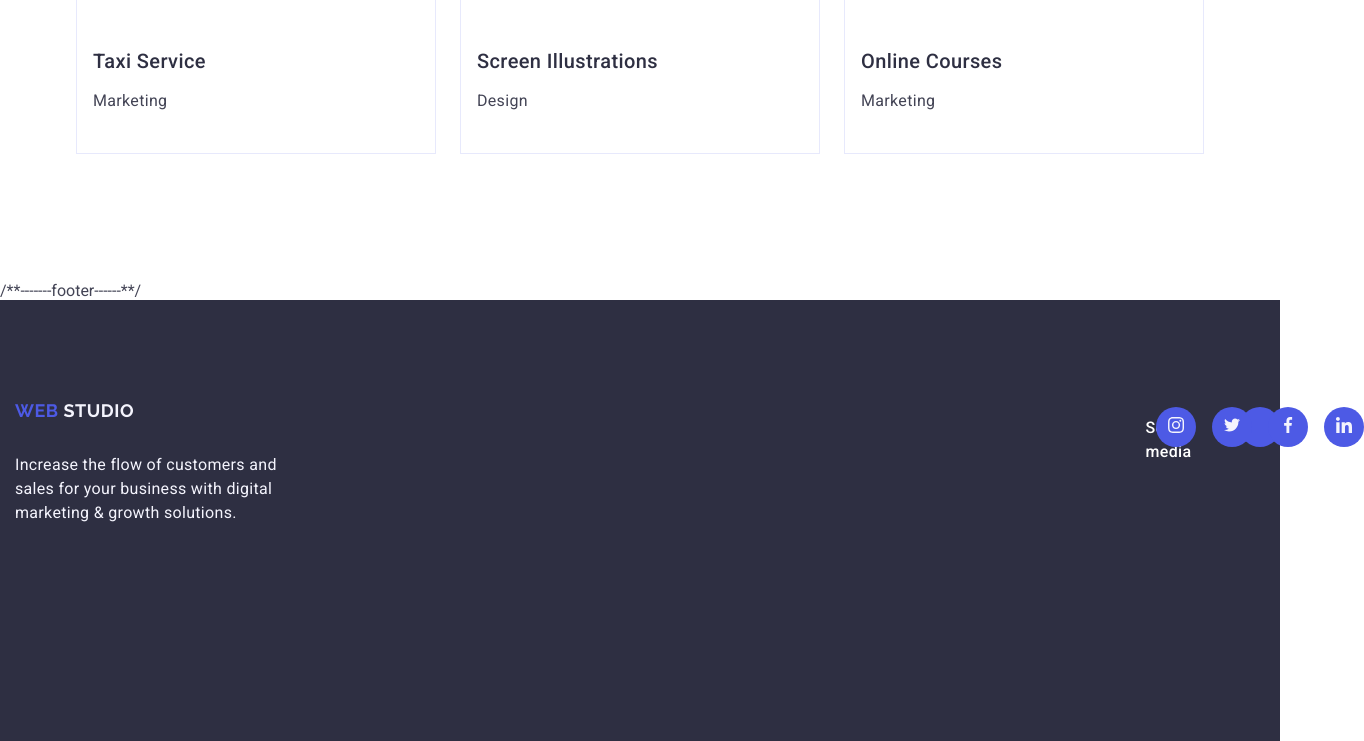
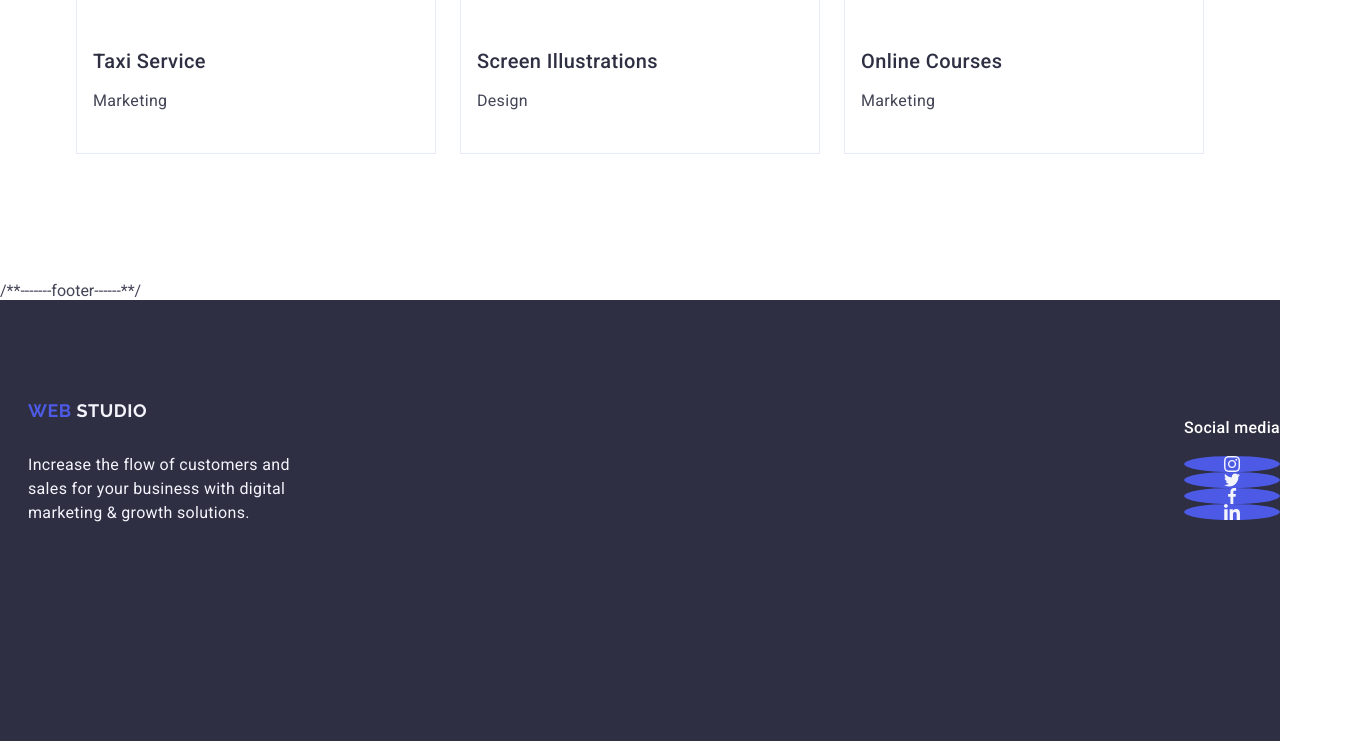
Before and after one commit to Ostolbiney/goit-markup-hw-04, a plain HTML site: page index.html in a window 1280 px wide. Shown: the part 3191-3932 px from the top of the page, 1364 px wide, since content can reach past the window. Drawn offline with nearby package versions, Linux system fonts and the light colour scheme.

Commit message:
hw04-4.0

```diff
--- a/css/styles.css
+++ b/css/styles.css
@@ -278,7 +278,7 @@ img {
 }
 .icon-list {
   display: flex;
-  gap: 16px;
+  gap: 24px;
   justify-content: center;
   align-items: center;
 }
@@ -290,6 +290,9 @@ img {
   display: flex;
   justify-content: center;
   gap: 24px;
+}
+.icon-svg-team {
+  fill: #f4f4fd;
 }
 .icon-link {
   display: flex;
--- a/index.html
+++ b/index.html
@@ -173,6 +173,7 @@
                     </a>
                   </li>
                 </ul>
+              </div>
             </li>
             <li class="team-item">
               <img
@@ -181,6 +182,7 @@
                 width="264"
                 height="260"
               />
+              <div class="team-name">
                 <h3 class="team-subtitle">Tom Ford</h3>
                 <p class="team-text">Frontend Developer</p>
                 <ul class="icon-list">
@@ -221,6 +223,7 @@
                     </a>
                   </li>
                 </ul>
+              </div>
             </li>
             <li class="team-item">
               <img
@@ -229,6 +232,7 @@
                 width="264"
                 height="260"
               />
+              <div class="team-name">
                 <h3 class="team-subtitle">Camila Garcia</h3>
                 <p class="team-text">Marketing</p>
                 <ul class="icon-list">
@@ -269,6 +273,7 @@
                     </a>
                   </li>
                 </ul>
+              </div>
             </li>
             <li class="team-item">
               <img
@@ -277,6 +282,7 @@
                 width="264"
                 height="260"
               />
+              <div class="team-name">
                 <h3 class="team-subtitle">Daniel Wilson</h3>
                 <p class="team-text">UI Designer</p>
                 <ul class="icon-list">
@@ -316,9 +322,10 @@
                       </svg>
                     </a>
                   </li>
+                </ul>
+              </div>
             </li>
           </ul>
-        </div>
         </div>
       </section>
       /**-------section4------**/
@@ -422,40 +429,36 @@
           digital marketing & growth solutions.
         </p>
       </div>
-      <div class="footer-media-wrap">
+      <div>
         <p class="footer-media">Social media</p>
-        <ul class="icon-list-footer">
-          <li class="icon-list-footer">
-            <div class="icon-footer">
-              <a class="icon-link-footer" href="" target="_blank"></a>
+        <ul>
+          <li>
+            <a class="icon-link-footer" href="" target="_blank">
               <svg class="icon-svg-footer" width="16" height="16">
                 <use href="./images/symbol-defs.svg#icon-instagram-2"></use>
               </svg>
-            </div>
+            </a>
           </li>
-          <li class="icon-list-footer">
-            <div class="icon-footer">
-              <a class="icon-link-footer" href="" target="_blank"></a>
+          <li>
+            <a class="icon-link-footer" href="" target="_blank">
               <svg class="icon-svg-footer" width="16" height="16">
                 <use href="./images/symbol-defs.svg#icon-twitter-1"></use>
               </svg>
-            </div>
+            </a>
           </li>
-          <li class="icon-list-footer">
-            <div class="icon-footer">
-              <a class="icon-link-footer" href="" target="_blank"></a>
+          <li>
+            <a class="icon-link-footer" href="" target="_blank">
               <svg class="icon-svg-footer" width="16" height="16">
                 <use href="./images/symbol-defs.svg#icon-facebook-1"></use>
               </svg>
-            </div>
+            </a>
           </li>
-          <li class="icon-list-footer">
-            <div class="icon-footer">
-              <a class="icon-link-footer" href="" target="_blank"></a>
+          <li>
+            <a class="icon-link-footer" href="" target="_blank">
               <svg class="icon-svg-footer" width="16" height="16">
                 <use href="./images/symbol-defs.svg#icon-linkedin-1"></use>
               </svg>
-            </div>
+            </a>
           </li>
         </ul>
       </div>
```
Lines whose indentation alone changed are shown as unchanged.
